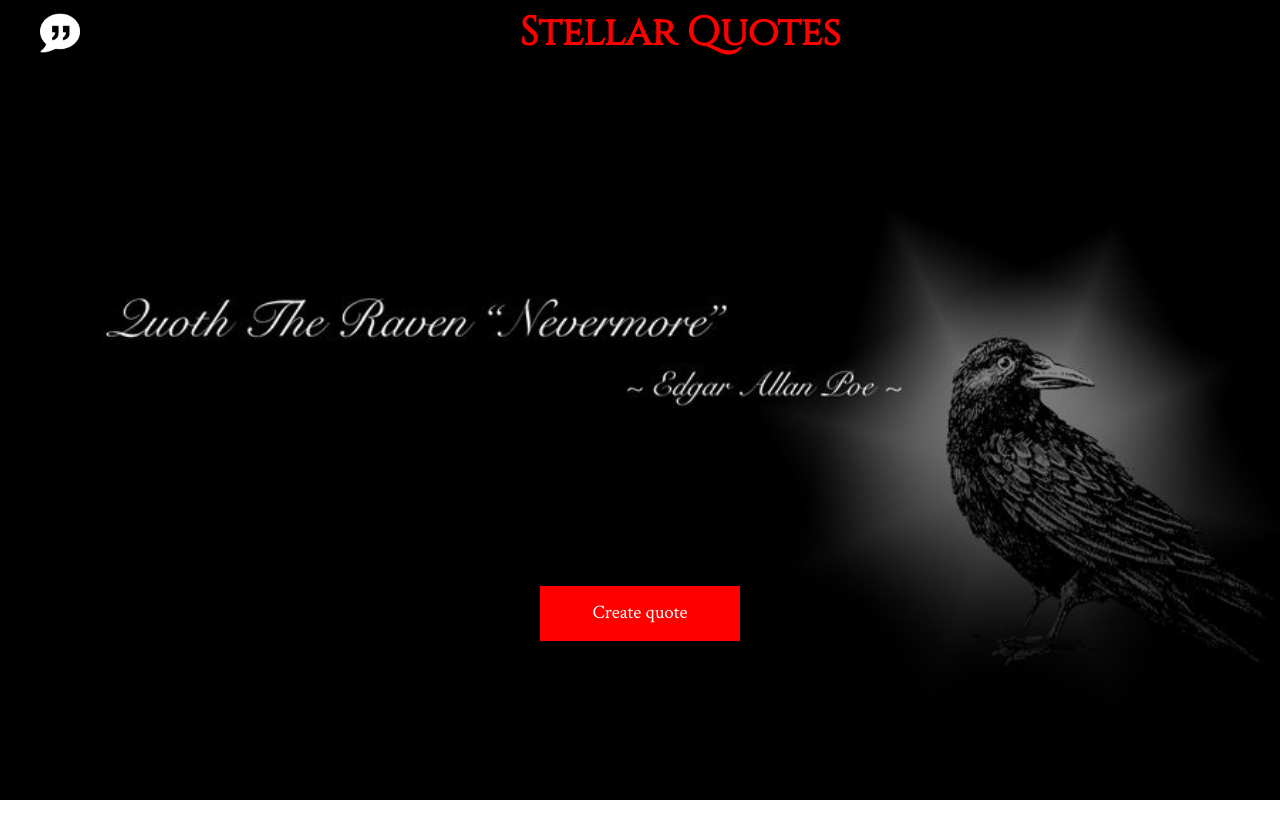
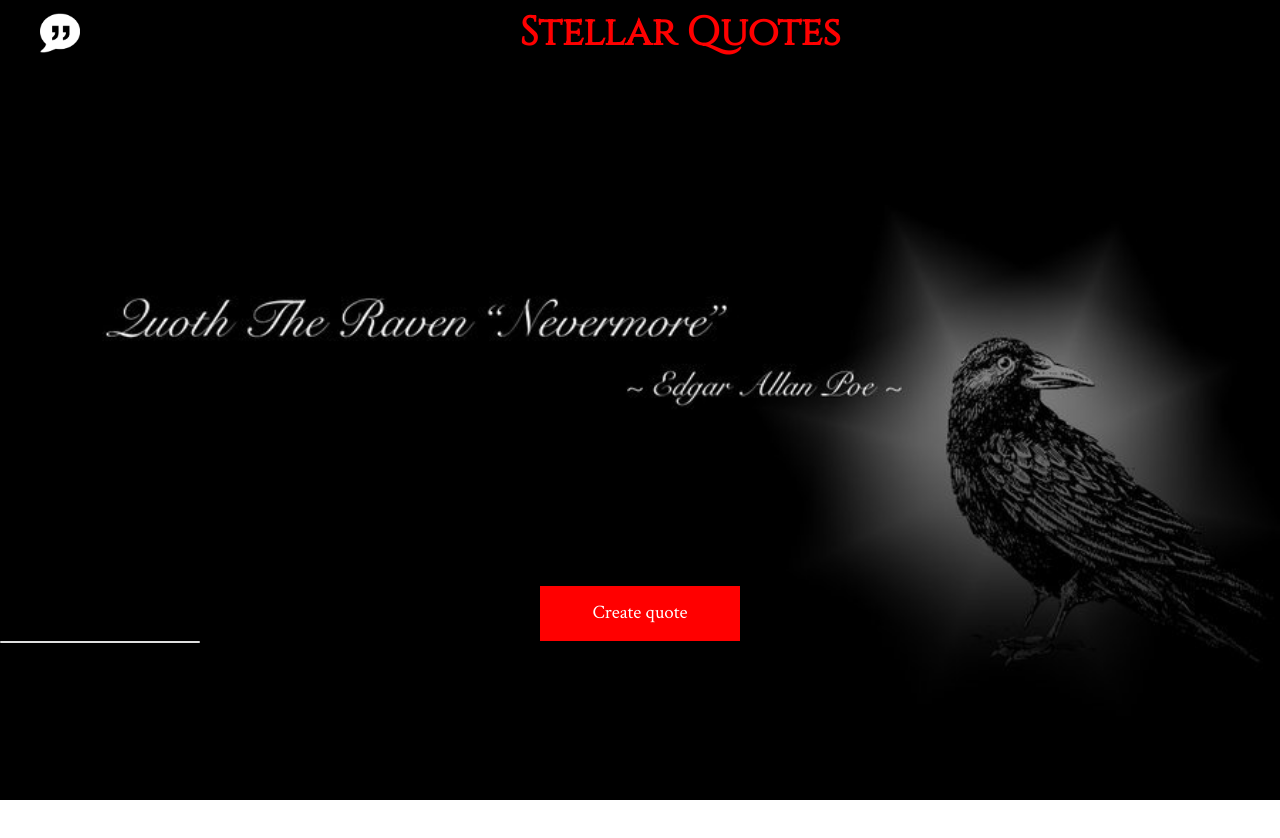
Before and after one commit to andreassenmarvin/Quotes-App, an Angular app: page / in a window 1280 px wide. Shown: the top 838 px of the page. Built offline with nearby package versions, Linux system fonts and the light colour scheme.

Commit message:
Add header quote card component

```diff
--- /dev/null
+++ b/src/app/Components/header-card/header-card.component.css
@@ -0,0 +1,3 @@
+.header-card {
+    width: 200px;
+}
--- /dev/null
+++ b/src/app/Components/header-card/header-card.component.html
@@ -0,0 +1 @@
+<div class="card header-card"></div>
--- /dev/null
+++ b/src/app/Components/header-card/header-card.component.ts
@@ -0,0 +1,15 @@
+import { Component, OnInit } from '@angular/core';
+
+@Component({
+  selector: 'app-header-card',
+  templateUrl: './header-card.component.html',
+  styleUrls: ['./header-card.component.css']
+})
+export class HeaderCardComponent implements OnInit {
+
+  constructor() { }
+
+  ngOnInit(): void {
+  }
+
+}
--- a/src/app/app.component.html
+++ b/src/app/app.component.html
@@ -8,4 +8,7 @@
 
   <!-- create task button -->
   <app-header-btn></app-header-btn>
+
+  <!-- Quote card -->
+  <app-header-card></app-header-card>
 </section>
--- a/src/app/app.module.ts
+++ b/src/app/app.module.ts
@@ -6,13 +6,15 @@ import { AppComponent } from './app.component';
 import { HeaderComponent } from './Components/header-bg/header.component';
 import { NavigationBarComponent } from './Components/navigation-bar/navigation-bar.component';
 import { HeaderBtnComponent } from './Components/header-btn/header-btn.component';
+import { HeaderCardComponent } from './Components/header-card/header-card.component';
 
 @NgModule({
   declarations: [
     AppComponent,
     HeaderComponent,
     NavigationBarComponent,
-    HeaderBtnComponent
+    HeaderBtnComponent,
+    HeaderCardComponent
   ],
   imports: [
     BrowserModule,
```
Also changed, not shown: 1 other file (tests, documents, lock files or other folders).
